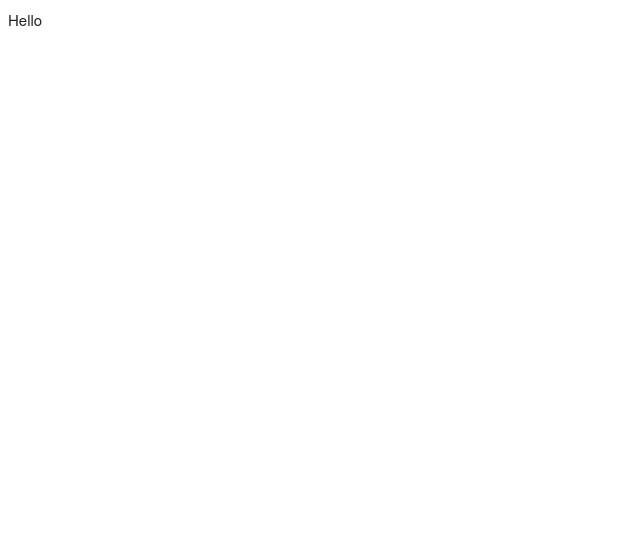
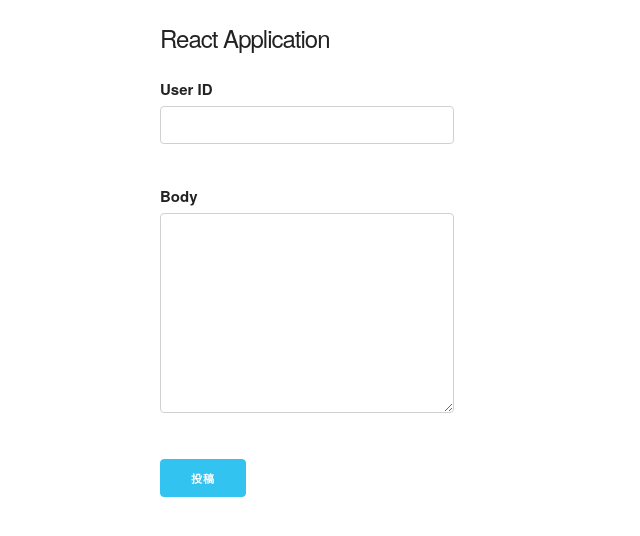
Before and after one commit to rena0531/firebase-handson, a React (Vite) app: page / in a window 1280 px wide. Shown: the top 536 px of the page, without its empty margins (0-640 px from the left). Built offline with nearby package versions, Linux system fonts and the light colour scheme.

Commit message:
入力できない

```diff
--- a/src/App.tsx
+++ b/src/App.tsx
@@ -1,7 +1,7 @@
-import React from "react";
+import React, { useState } from "react";
 
 interface Comment {
-  id: number;
+  id: string;
   user: string;
   body: string;
   time: string;
@@ -13,7 +13,139 @@ interface Form {
 }
 
 const App: React.FC = () => {
-  return <>Hello</>;
+  const [comments, setComments] = useState<Comment[]>([
+    {
+      id: "",
+      user: "",
+      body: "",
+      time: "",
+    },
+  ]);
+  const [form, setForm] = useState<Form>({ user: "", body: "" });
+
+  //eventの型
+  const handleSubmitForm = (event: any) => {
+    event.preventDefault();
+  };
+
+  //eventの型
+  const updateForm = (event: any) => {
+    switch (event.target.name) {
+      case "user":
+        setForm(event.target.value);
+        break;
+      case "body":
+        setForm(event.target.value);
+        break;
+      default:
+        console.log("key not found");
+    }
+  };
+
+  return (
+    <>
+      <div className="container">
+        <h1>React Application</h1>
+      </div>
+      <div className="container">
+        <div className="row">
+          <div className="four columns">
+            <form onSubmit={handleSubmitForm}>
+              <p>
+                <label>User ID</label>
+                <input type="text" onInput={updateForm} value={name} />
+              </p>
+              <p>
+                <label>Body</label>
+                <textarea onInput={updateForm} value={name} />
+              </p>
+              <button className="button button-primary">投稿</button>
+            </form>
+          </div>
+          <div className="eight columns">
+            <ul>
+              {comments.map((comment: Comment) => (
+                <li key={comment.id}>
+                  <strong>{comment.user}</strong>
+                  <p>{comment.body}</p>
+                  <p style={{ textAlign: "right" }}>{comment.time}</p>
+                </li>
+              ))}
+            </ul>
+          </div>
+        </div>
+      </div>
+    </>
+  );
 };
 
 export default App;
+/*
+
+
+  handleSubmitForm(event) {
+    event.preventDefault()
+    const { comments, form } = this.state
+    comments.unshift({
+      id: uuid(),
+      time: moment().format('YYYY/MM/DD HH:mm:ss'),
+      ...form
+    })
+    form.body = ''
+    this.setState({
+      comments,
+      form
+    })
+  }
+
+  updateForm(key, value) {
+    const { form } = this.state
+    form[key] = value
+    this.setState({
+      form
+    })
+  }
+
+  render() {
+    return (
+      <React.Fragment>
+        <div className="container">
+          <h1>React Application</h1>
+        </div>
+        <div className="container">
+          <div className="row">
+            <div className="four columns">
+              <form onSubmit={this.handleSubmitForm}>
+                <p>
+                  <label>User ID</label>
+                  <input type="text" onInput={(event)=>this.updateForm('user', event.target.value)} value={this.state.form.user} />
+                </p>
+                <p>
+                  <label>Body</label>
+                  <textarea onInput={(event) => this.updateForm('body', event.target.value)} value={this.state.form.body} />
+                </p>
+                <button className="button button-primary">
+                  投稿
+                </button>
+              </form>
+            </div>
+            <div className="eight columns">
+              <ul>
+                { this.state.comments.map((comment) => (
+                  <li key={comment.id}>
+                    <strong>{comment.user}</strong>
+                    <p>
+                      {comment.body}
+                    </p>
+                    <p style={{textAlign: 'right'}}>
+                      {comment.time}
+                    </p>
+                  </li>
+                ))}
+              </ul>
+            </div>
+          </div>
+        </div>
+      </React.Fragment>
+    )
+    */
```
